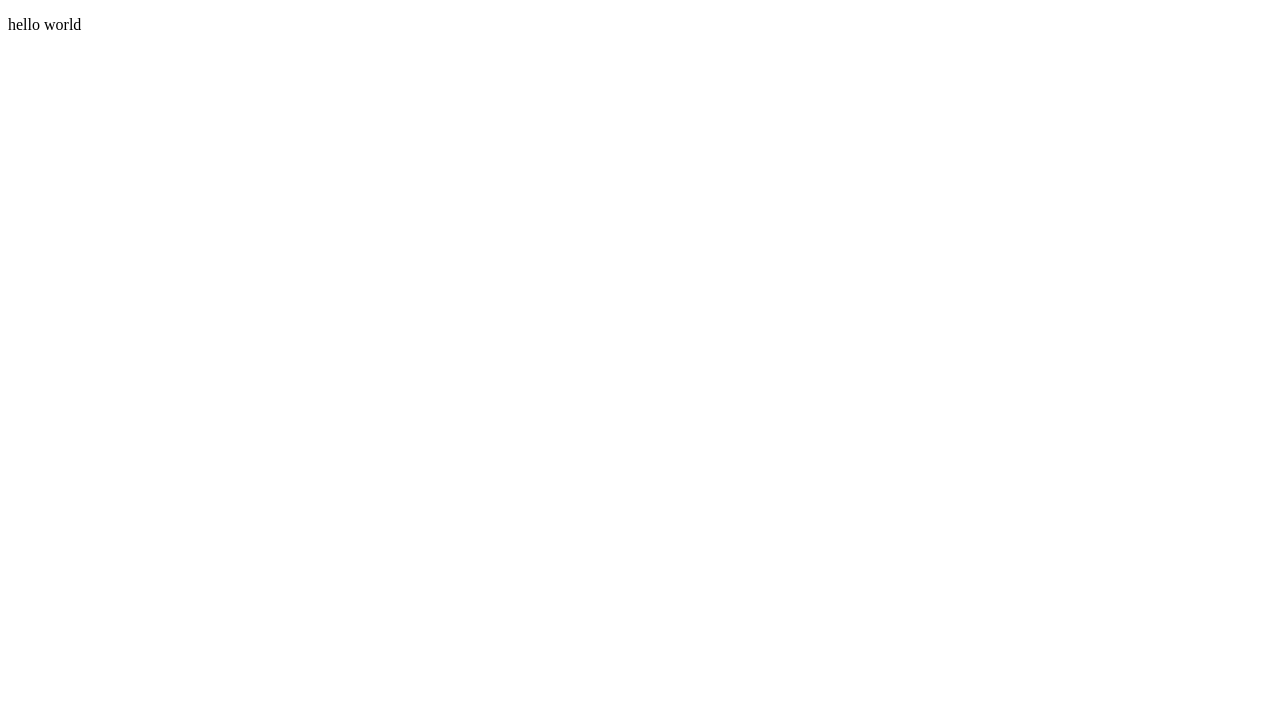
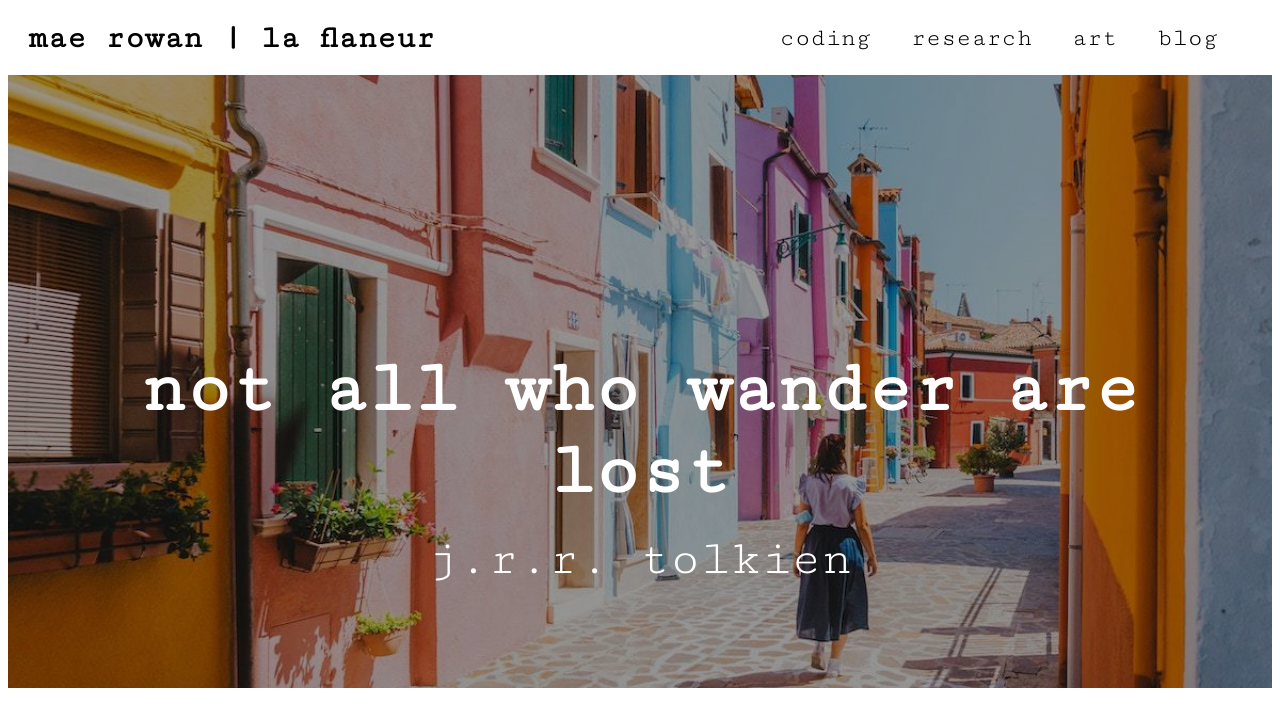
Before and after one commit to la-flaneur/la-flaneur.github.io, a plain HTML site: page index.html in a window 1280 px wide. Drawn offline with Linux system fonts and the light colour scheme.

Commit message:
testing1

```diff
--- a/index.html
+++ b/index.html
@@ -2,9 +2,30 @@
 <html lang="en">
 <head>
     <meta charset="UTF-8">
-    <title>La Flaneur</title>
+    <title>♫ mae rowan ♫</title>
+    <link href="style.css" rel="stylesheet" type="text/css" />
+    <link rel="preconnect" href="https://fonts.googleapis.com">
+    <link rel="preconnect" href="https://fonts.gstatic.com" crossorigin>
+    <link href="https://fonts.googleapis.com/css2?family=Cutive+Mono&display=swap" rel="stylesheet">
 </head>
 <body>
+    <header>
+        <h1>mae rowan | la flaneur</h1>
+        <div class="nav">
+            <ul>
+                <li><a href="#">coding</a></li>
+                <li><a href="#">research</a></li>
+                <li><a href="#">art</a></li>
+                <li><a href="#">blog</a></li>
+            </ul>
+        </div>
+    </header>
+    <section id="hero-c">
+        <div id="quote" class="section-box">
+            <h1>not all who wander are lost</h1>
+            <p>j.r.r. tolkien</p>
+        </div>
+    </section>
     <p>hello world</p>
 </body>
 </html>
--- /dev/null
+++ b/style.css
@@ -0,0 +1,82 @@
+body {
+    background-color:white;
+    font-family: "Cutive Mono";
+    color: white;
+    box-sizing: border-box;
+}
+
+header {
+    background-color: white;
+    position: fixed;
+    top: 0;
+    width: 100%;
+    height: 75px;
+    display: flex;
+    justify-content: space-between;
+    align-items: center;
+    padding: 10px 20px;
+    box-sizing: border-box;
+}
+
+header h1 {
+    margin: 0;
+    color: black;
+}
+
+.nav ul {
+    background-color: white;
+    list-style: none;
+    display: flex;
+    gap: 40px;
+    margin-right: 50px;
+    padding: 0;
+    text-align: right;
+}
+
+.nav li {
+    background-color: white;
+    font-size: 25px;
+}
+
+.nav a {
+    background-color: white;
+    color: black;
+}
+
+#hero-c {
+    box-sizing: border-box;
+    background:
+        linear-gradient(rgba(0, 0, 0, 0.4), rgba(0, 0, 0, 0.4)),
+        url('images/myhero.jpg') no-repeat center center/cover fixed;
+    width: 100%;
+    height: 85vh;
+    margin: 0;
+    padding:0;
+    text-align: center;
+}
+
+.section-box {
+    color: white;
+    font-size: 50px;
+    text-align: center;
+    padding-top: 300px;
+    filter: brightness(100%);
+}
+
+.section-box h1 {
+    margin: 20px;
+    padding-top: 20px;
+    padding-bottom: 0;
+}
+
+.section-box p {
+    margin: 0;
+}
+
+.cutive-mono-regular {
+    font-family: "Cutive Mono", monospace;
+    font-weight: 400;
+    font-style: normal;
+}
+
+a {text-decoration: none;}
```
Also changed, not shown: images/myhero.jpg (added), script.js (added).
